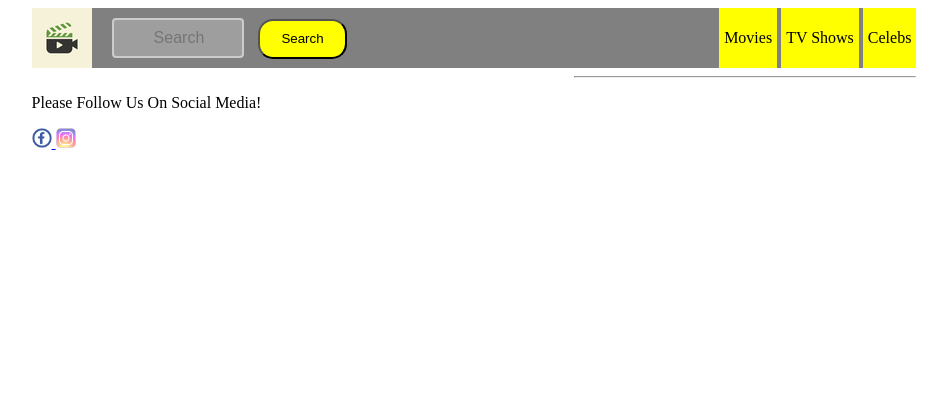
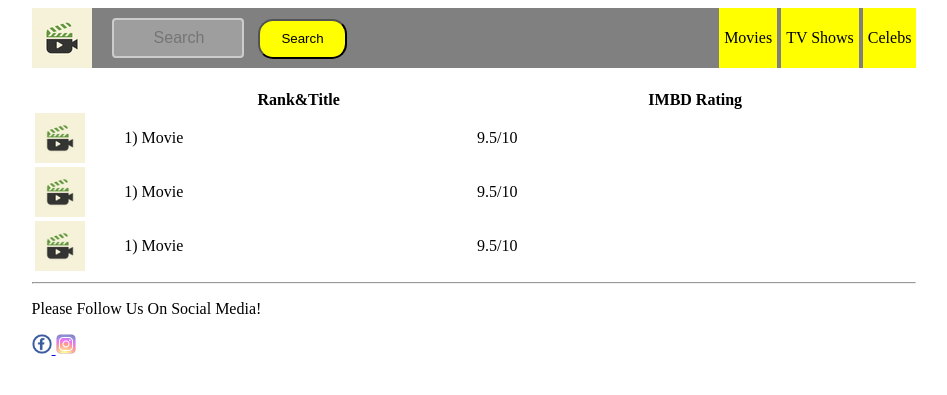
Before and after one commit to LortkipaHub/imdb-project, a PHP site: page /top_rated_movies.html in a window 1280 px wide. Shown: the top 395 px of the page, without its empty margins (166-1113 px from the left). Run offline with PHP 8.4, Linux system fonts and the light colour scheme; grey boxes are pictures that could not be loaded.

Commit message:
added some top rated movie page content

```diff
--- a/styles/MainPageStyles.css
+++ b/styles/MainPageStyles.css
@@ -1,9 +1,10 @@
 .most_popular{
 
     display: inline-block;
-    width: 48%;
+    background-color: yellow;
+    width: 49%;
     border-style: solid;
-    border-width: 5px;
+
     border-color: grey;
 
 }
--- a/styles/MenuAndSearchStyles.css
+++ b/styles/MenuAndSearchStyles.css
@@ -114,7 +114,7 @@
 }
 
 #content{
-    background-color : yellow;
+    margin-top: 20px;
 }
 
 #moviesMenuItem:hover  #moviesDropDown{
@@ -141,6 +141,7 @@
     position: absolute;
     display: none;
     background-color: chocolate;
+    width: 15%;
 }
 
 .dropDownMenuItem > ul {
@@ -167,7 +168,7 @@
     display: none ;
 }
 
-@media only screen and (max-width: 970px) {
+@media only screen and (max-width: 992px) {
 
     #searchForm {
         display: none !important;
--- /dev/null
+++ b/styles/TopRatedMoviesStyles.css
@@ -0,0 +1,35 @@
+#content > ul {
+
+    list-style: none;
+    padding-left: 0%;
+}
+
+#content  > ul  > li{
+    width: 100%;
+    margin-top: 10px;
+    background-color: yellow;
+}
+
+.movieItem {
+
+    display: flex;
+    align-items: center;
+    justify-content: right;
+    border-color: gray;
+    border-style: ridge;
+    border-width: 2px;
+}
+
+
+
+.movieItem > img{
+    padding-left: 2%;
+    padding-right: 2%;
+
+}
+
+
+#contentTable{
+    width: 100%;
+
+}
--- a/top_rated_movies.html
+++ b/top_rated_movies.html
@@ -4,6 +4,8 @@
         <meta name="viewport" content="width=device-width, initial-scale=1.0">
 
         <link rel='stylesheet' href="./styles/MenuAndSearchStyles.css"/>
+        <link rel='stylesheet' href="./styles/TopRatedMoviesStyles.css"/>
+
         <script src="scripts/Responsive.js"></script>
     </head>
 
@@ -191,6 +193,104 @@
 
         </div>
 
+        <div id="content">
+            <table id="contentTable">
+                <colgroup>
+                    <col class = "PictureColumn" style = "width: 10%;">
+                    <col class = "TitleColumn" style = "width: 40%;">
+                    <col class = "RatingColumn" style="width: 50%;">
+
+                </colgroup>
+
+
+                <thead>
+                    <tr>
+
+                        <th>
+                        </th>
+
+                        <th>
+                            Rank&Title
+                        </th>
+
+                        <th>
+                            IMBD Rating
+                        </th>
+
+                    </tr>
+                </thead>
+
+                <tbody>
+                    <tr>
+                        <td>
+                            <img src="images/logo.jpg" height="50" width="50"/>
+                        </td>
+
+                        <td>
+                            1) Movie
+                        </td>
+
+                        <td>
+                            9.5/10
+                        </td>
+
+                    </tr>
+
+                    <tr>
+                        <td>
+                            <img src="images/logo.jpg" height="50" width="50"/>
+                        </td>
+
+                        <td>
+                            1) Movie
+                        </td>
+
+                        <td>
+                            9.5/10
+                        </td>
+
+                    </tr>
+
+
+
+                    <tr>
+                        <td>
+                            <img src="images/logo.jpg" height="50" width="50"/>
+                        </td>
+
+                        <td>
+                            1) Movie
+                        </td>
+
+                        <td>
+                            9.5/10
+                        </td>
+
+                    </tr>
+
+
+
+                </tbody>
+
+            </table>
+
+
+                    <div class="movieItem" style = display:none;>
+                            <h1>10)</h1>
+                            <img src="images/logo.jpg" height="50" width="50"/>
+                            <a href="./tv_show.html"><h3>TV Show Name , 9.5/10</h3> </a>
+
+                    </div>
+
+
+
+
+
+
+
+
+        </div>
+
 
 
 
```
Also changed, not shown: main_page.html (+18 -18 lines).
